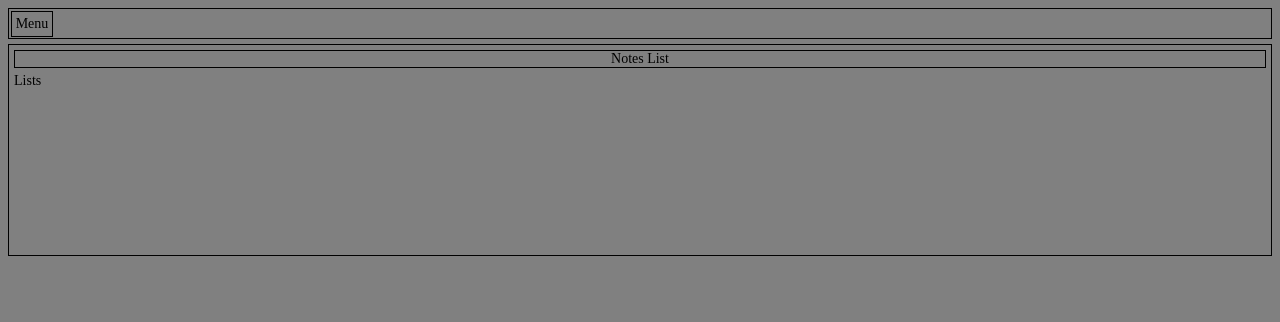
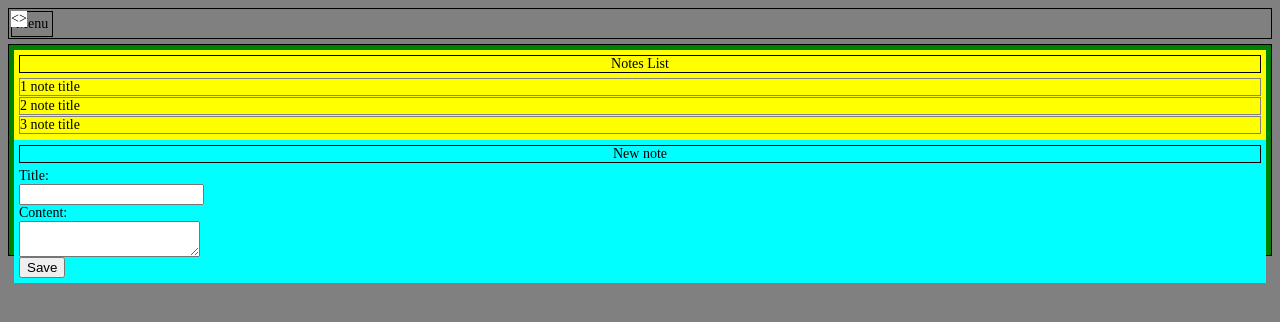
Before and after one commit to abidan-zero/js_notes_v1, a plain HTML site: page index.html in a window 1280 px wide. Drawn offline with nearby package versions, Linux system fonts and the light colour scheme.

Commit message:
inserted updates from codepen.io so hopefully last time :)"

```diff
--- a/assets/css.css
+++ b/assets/css.css
@@ -49,16 +49,40 @@ html{
   background-color: gray;
   border-bottom: solid black 1px;
 }
+#top_right_btn{
+  background-color: white;
+  display: block;
+  position: absolute;
+  float: right;
+}
 
-#panel_a {
-  background-color: gray;
+#panels_container {
+  background-color: green;
   font-size: 14px;
   border: solid black 1px;
   height: 200px;
   padding: 5px;
 }
-#panel_a_title {
+.panel_title {
   border: solid black 1px;
   text-align: center;
   margin-bottom: 5px;
 }
+
+#notesList_panel{
+  background-color: yellow;
+  padding: 5px;
+}
+.note_item_row {
+  border: 1px solid gray;
+  margin: 1px 0;
+  cursor: pointer;
+}
+.note_item_row:hover{
+  color: blue;
+}
+
+#newNote_panel{
+  background-color: cyan;
+  padding: 5px;
+}
--- a/assets/js.js
+++ b/assets/js.js
@@ -1,3 +1,9 @@
+var notesList = new Object();
+// Pre-defined notes in list
+notesList[1]={title:'1st note',content:'note 1 content info'}
+notesList[2]={title:'2nd note',content:'note 2 content info'}
+notesList[3]={title:'3rd note',content:'note 3 content info'}
+
 $('#main_menu').click(function(){
   //alert('test');
   $('#sub_menu_a').toggle();
--- a/index.html
+++ b/index.html
@@ -33,16 +33,49 @@
         </div>
       </div>
 
+      <div id='top_right_btn'>
+        <>
       </div>
 
-  <div id='panel_a'>
-    <div id='panel_a_title'>
+    </div>
+
+    <div id='panels_container'>
+      <div id='notesList_panel'>
+        <div id='panel_a_title' class='panel_title'>
           Notes List
         </div>
 
-    <div id='panel_a_list'>
-     Lists
+        <div id='panel_a_list' class='note_content'>
+          <div class='note_item_row'>
+            1 note title
           </div>
+          <div class='note_item_row'>
+            2 note title
+          </div>
+          <div class='note_item_row'>
+            3 note title
+          </div>
+        </div>
+      </div>
+
+      <div id='newNote_panel'>
+        <div class='panel_title'>
+          New note
+        </div>
+        <div class='panel_content'>
+          <div class='note_title'>
+            Title: <br>
+            <input type='text' />
+          </div>
+          <div class='note_content'>
+            Content: <br>
+            <textarea></textarea>
+            <br>
+            <button>Save</button>
+          </div>
+        </div>
+      </div>
+
     </div>
   </body>
 </html>
```
Lines whose indentation alone changed are shown as unchanged.
